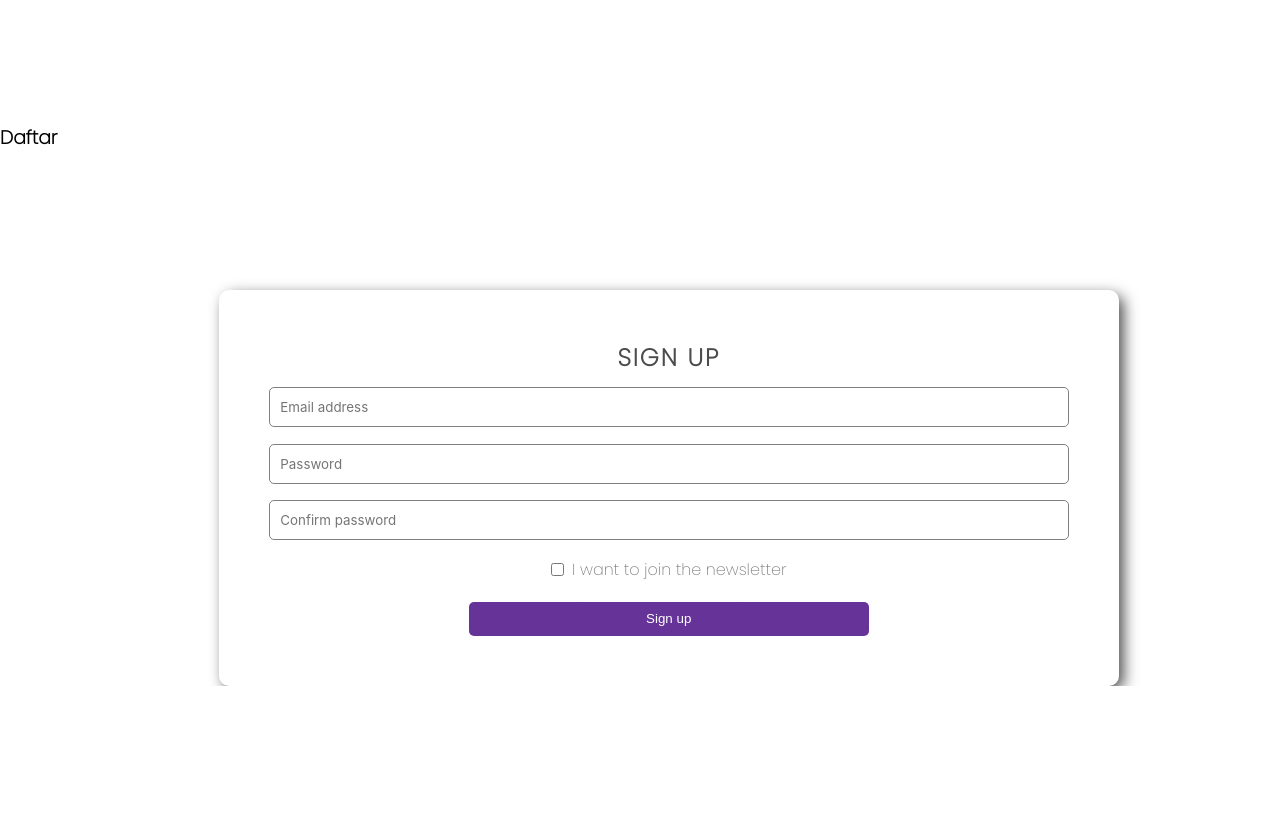
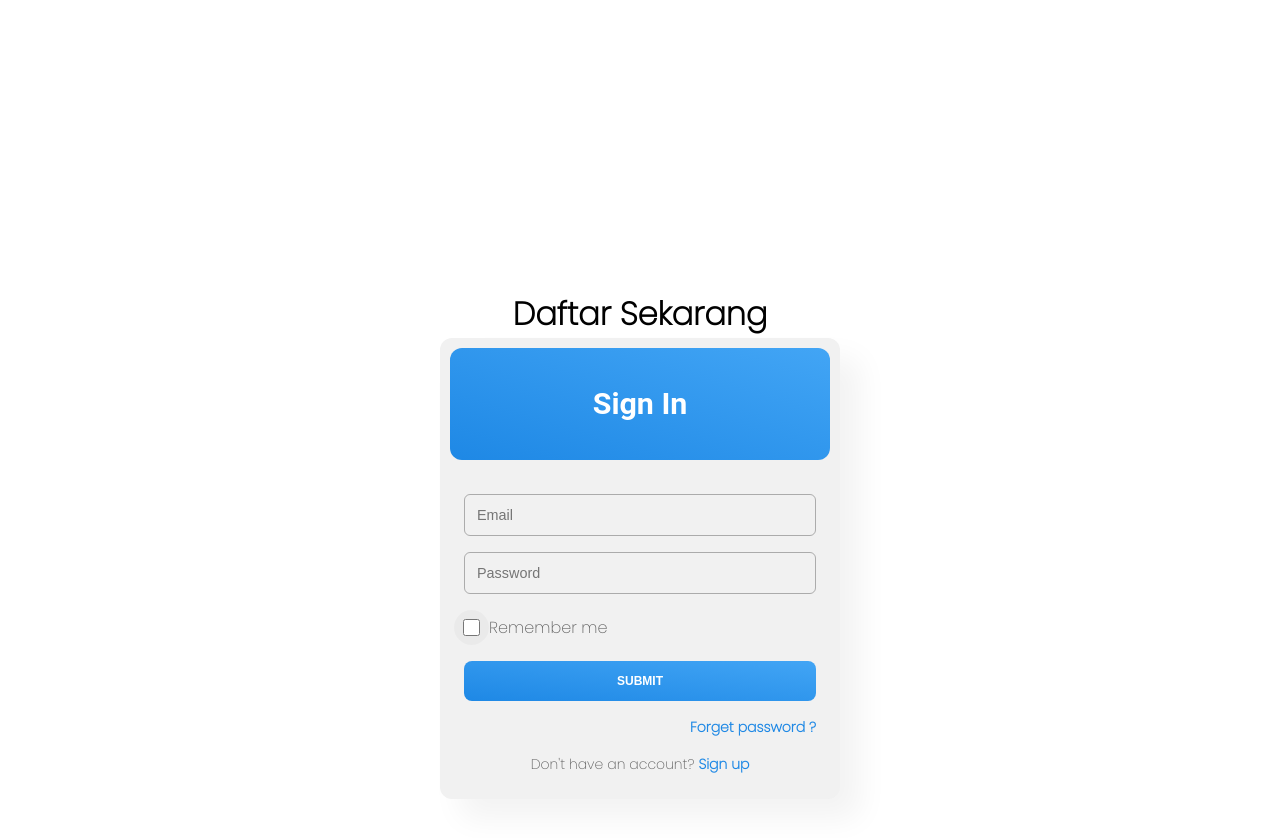
Before and after one commit to rudistiawannn/ReportIn, a website built with webpack: page src/templates/index.html in a window 1280 px wide. Shown: the part 620-1458 px from the top of the page. Before the commit the page ends 1306 px from the top, so only its background shows below. Built offline with nearby package versions, Linux system fonts and the light colour scheme; files whose address does not match are found by name.

Commit message:
update signup

```diff
--- a/src/styles/home.css
+++ b/src/styles/home.css
@@ -1,20 +1,3 @@
-*{
-    margin: 0;
-    padding: 0;
-    box-sizing: border-box;
-    outline: none;
-    text-decoration: none;
-    scroll-behavior: smooth;
-  }
-
-  body{
-    font-size: 16px;
-    font-family: 'Poppins', sans-serif;
-    background-color: #ffffff;
-    color: black;
-    display: flex;
-    flex-direction: column;
-  }
 .onobarding_container {
     max-height: 100vh;
     margin-top: 50px;
@@ -137,35 +120,6 @@
     object-fit: cover;
   }
 
-  .autoplay-progress {
-    position: absolute;
-    right: 16px;
-    bottom: 16px;
-    z-index: 10;
-    width: 48px;
-    height: 48px;
-    display: flex;
-    align-items: center;
-    justify-content: center;
-    font-weight: bold;
-    color: #EE2B47;
-  }
-
-  .autoplay-progress svg {
-    --progress: 0;
-    position: absolute;
-    left: 0;
-    top: 0px;
-    z-index: 10;
-    width: 100%;
-    height: 100%;
-    stroke-width: 4px;
-    stroke: #EE2B47;
-    fill: none;
-    stroke-dashoffset: calc(125.6 * (1 - var(--progress)));
-    stroke-dasharray: 125.6;
-    transform: rotate(-90deg);
-  }
 
   *{
 
@@ -173,82 +127,147 @@
       --swiper-pagination-color: white;
   }
 
-
   .register_container {
     display: flex;
+    flex-direction: column;
+    align-items: center;
+  }
+  .register_container h2 {
+    font-size: 2rem;
+
+  }
+
+  .form {
+    display: flex;
+    flex-direction: column;
+    border-radius: 0.75rem;
+    background-color: #f1f1f1;
+    color: rgb(97 97 97);
+    box-shadow: 20px 20px 30px rgba(0, 0, 0, .05);
+    width: 25rem;
+    background-clip: border-box;
+  }
+
+  .header {
+    position: relative;
+    background-clip: border-box;
+    background-color: #1e88e5;
+    background-image: linear-gradient(to top right,#1e88e5,#42a5f5);
+    margin: 10px;
+    border-radius: 0.75rem;
+    overflow: hidden;
+    color: #fff;
+    box-shadow: 0 0 #0000,0 0 #0000,0 0 #0000,0 0 #0000,rgba(33,150,243,.4);
+    height: 7rem;
+    letter-spacing: 0;
+    line-height: 1.375;
+    font-weight: 600;
+    font-size: 1.9rem;
+    font-family: Roboto, sans-serif;
+    display: flex;
+    align-items: center;
     justify-content: center;
+  }
+
+  .inputs {
+    padding: 1.5rem;
+    gap: 1rem;
+    display: flex;
+    flex-direction: column;
+  }
+
+  .input-container {
+    display: flex;
+    flex-direction: column;
+    gap: 1rem;
+    min-width: 200px;
+    width: 100%;
+    height: 2.75rem;
+    position: relative;
+  }
+
+  .input {
+    border: 1px solid rgba(128, 128, 128, 0.61);
+    outline: 0;
+    color: rgb(69 90 100);
+    font-weight: 400;
+    font-size: .9rem;
+    line-height: 1.25rem;
+    padding: 0.75rem;
+    background-color: transparent;
+    border-radius: .375rem;
+    width: 100%;
+    height: 100%;
+  }
+
+  .input:focus {
+    border: 1px solid #1e88e5;
+  }
+
+  .checkbox-container {
+    margin-left: -0.625rem;
+    display: inline-flex;
     align-items: center;
   }
 
-  .form {
-    position:relative;
-    background-color: white;
-    padding: 3.125em;
-    border-radius: 10px;
+  .checkbox {
+    position: relative;
+    overflow: hidden;
+    padding: .55rem;
+    border-radius: 999px;
     display: flex;
-    flex-direction: column;
     align-items: center;
-    box-shadow: 5px 5px 15px -1px rgba(0,0,0,0.75);
-    }
-
-  .signup {
-    color: rgb(77, 75, 75);
-    text-transform: uppercase;
-    letter-spacing: 2px;
-    display: block;
-    font-weight: bold;
-    font-size: x-large;
-    margin-bottom: 0.5em;
+    cursor: pointer;
+    justify-content: center;
+    background-color: rgba(0, 0, 0, 0.027);
+    height: 35px;
+    width: 35px;
   }
 
-  .form--input {
+  .checkbox input {
     width: 100%;
-    margin-bottom: 1.25em;
-    height: 40px;
-    border-radius: 5px;
-    border: 1px solid gray;
-    padding: 0.8em;
-    font-family: 'Inter', sans-serif;
-    outline: none;
-  }
-
-  .form--input:focus {
-    border: 1px solid #639;
-    outline: none;
-  }
-
-  .form--marketing {
-    display: flex;
-    margin-bottom: 1.25em;
-    align-items: center;
-  }
-
-  .form--marketing > input {
-    margin-right: 0.625em;
-  }
-
-  .form--marketing > label {
-    color: grey;
-  }
-
-  .checkbox, input[type="checkbox"] {
-    accent-color: #639;
-  }
-
-  .form--submit {
-    width: 50%;
-    padding: 0.625em;
-    border-radius: 5px;
-    color: white;
-    background-color: #639;
-    border: 1px dashed #639;
+    height: 100%;
     cursor: pointer;
   }
 
-  .form--submit:hover {
-    color: #639;
-    background-color: white;
-    border: 1px dashed #639;
+  .checkbox-text {
     cursor: pointer;
-    transition: 0.5s;
   }
+
+  .sigin-btn {
+    text-transform: uppercase;
+    font-weight: 700;
+    font-size: .75rem;
+    line-height: 1rem;
+    text-align: center;
+    padding: .75rem 1.5rem;
+    background-color: #1e88e5;
+    background-image: linear-gradient(to top right,#1e88e5,#42a5f5);
+    border-radius: .5rem;
+    width: 100%;
+    outline: 0;
+    border: 0;
+    color: #fff;
+  }
+
+  .signup-link {
+    line-height: 1.5;
+    font-weight: 300;
+    font-size: 0.875rem;
+    display: flex;
+    align-items: center;
+    justify-content: center;
+  }
+
+  .signup-link a, .forget {
+    line-height: 1.5;
+    font-weight: 700;
+    font-size: .875rem;
+    margin-left: .25rem;
+    color: #1e88e5;
+  }
+
+  .forget {
+    text-align: right;
+    font-weight: 600;
+  }
--- a/src/styles/style.css
+++ b/src/styles/style.css
@@ -15,7 +15,13 @@
     display: flex;
     flex-direction: column;
   }
-
+  section {
+    height: 100vh;
+  }
+  .container {
+    height: 100%;
+    width: 100%;
+  }
   /*navbar*/
   .navbar_nav {
     background-color: #f7f7f7;
@@ -61,81 +67,6 @@
   display: flex;
   justify-content: center;
   align-items: center;
-}
-  form {
-    background-color: white;
-    width:900px;
-    position: absolute;
-    top: 350px;
-    margin: auto;
-    border-radius: 9px;
-    padding: 20px 40px 20px 40px;
-    display: flex;
-    box-shadow: 2px 2px 4px 2px rgba(0, 0, 0, 0.2);
-    flex-direction: column;
-  }
-
-  form h2 {
-    background-color: #EE2B47;
-    padding: 20px;
-    text-align: center;
-    color: white;
-    font-family: 'Poppins', sans-serif;
-    border-radius: 8px;
-    margin-bottom: 12px;
-  }
-
-  form a {
-    align-self: center;
-    text-decoration: underline;
-    font-weight: bold;
-    color: black;
-    margin-bottom: 10px;
-  }
-
-  .tautan {
-    padding: 8px;
-    border-radius: 8px;
-    border: 0.3px solid black;
-    margin-bottom: 20px;
-  }
-
-  .tautan::placeholder, .desk::placeholder, form p, .nop p {
-    opacity: 0.5;
-  }
-
-  .desk {
-    padding: 10px 0px 80px 10px;
-    border-radius: 10px;
-    border: 0.3px solid black;
-  }
-
-  form p {
-    margin-bottom: 12px;
-  }
-
-  form .tipe {
-    margin-top: 10px;
-  }
-
-.reset {
-  background-color: #D9D9D9;
-  color: #EE2B47;
-  margin-right: 10px;
-}
-
-.report {
-  background-color: red;
-  color: #FFFFFF;
-}
-
-.report, .reset {
-  padding: 10px 40px;
-  font-size: 14px;
-  font-weight: bold;
-  border: none;
-  border-radius: 8px;
-  cursor: pointer;
 }
 
 
--- a/src/views/pages/home.js
+++ b/src/views/pages/home.js
@@ -5,10 +5,21 @@ import { landingPage, register } from "../templates/template-creator";
 const Home = {
   async render() {
     return `
-      <div class="onobarding_container"></div>
-      <div class="register_container">
-      <h3>Daftar</h3>
-      </div>
+    <section>
+    <div class="container">
+        <div class="contentwrapper">
+            <div class="onobarding_container"></div>
+        </div>
+    </div>
+</section>
+<section>
+    <div class="container blue">
+        <div class="contentwrapper">
+        <div class="register_container" id="registerContainer"></div>
+
+        </div>
+    </div>
+</section>
       `;
   },
 
@@ -37,7 +48,6 @@ const Home = {
 
     const registerContainer = document.querySelector(".register_container");
     registerContainer.innerHTML += register();
-
   },
 };
 
--- a/src/views/templates/template-creator.js
+++ b/src/views/templates/template-creator.js
@@ -2,10 +2,8 @@ const landingPage = () => `
     <div class="title">
         <h2>Lindungi Generasi Kita dari Bahaya Judi Online!</h2>
         <p>Maraknya situs judi online adalah masalah yang serius. Laporkan situs-situs tersebut dan kita akan mengambil tindakan tegas. Yuk laporkan sekarang!</p>
-       <a href="#register"><button class="lapor">Lapor Sekarang</button></a>
+       <a href="#registerContainer"><button class="lapor">Lapor Sekarang</button></a>
     </div>
-
-    <!-- Swiper -->
     <div class="swiper mySwiper">
     <div class="swiper-wrapper">
         <div class="swiper-slide">
@@ -41,21 +39,22 @@ const landingPage = () => `
 </div>
       `
 const register = () => `
-<form id="register" class="form">
-    <span class="signup">Sign Up</span>
-    <input type="email" placeholder="Email address" class="form--input">
-    <input type="password" placeholder="Password" class="form--input">
-    <input type="password" placeholder="Confirm password" class="form--input">
-
-    <div class="form--marketing">
-        <input id="okayToEmail" type="checkbox">
-        <label for="okayToEmail" class="checkbox">
-          I want to join the newsletter
+<h2>Daftar Sekarang</h2>
+<form class="form">
+    <div class="header">Sign In</div>
+    <div class="inputs">
+        <input placeholder="Email" class="input" type="text">
+        <input placeholder="Password" class="input" type="password">
+    <div class="checkbox-container">
+        <label class="checkbox">
+        <input type="checkbox" id="checkbox">
         </label>
+        <label for="checkbox" class="checkbox-text">Remember me</label>
     </div>
-    <button class="form--submit">
-        Sign up
-    </button>
+    <button class="sigin-btn">Submit</button>
+    <a class="forget" href="#">Forget password ?</a>
+    <p class="signup-link">Don't have an account? <a href="#">Sign up</a></p>
+    </div>
 </form>
 `
 
```
